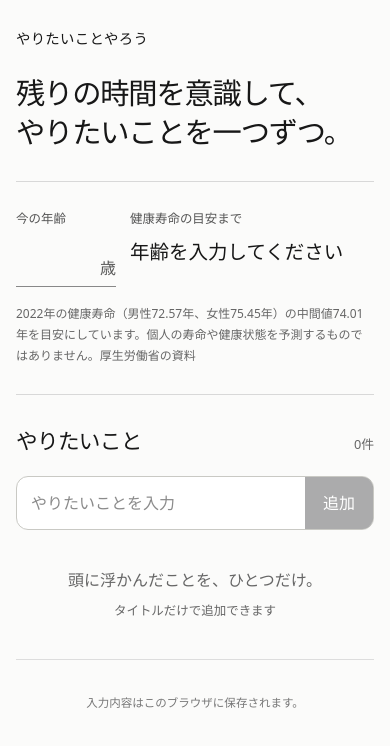
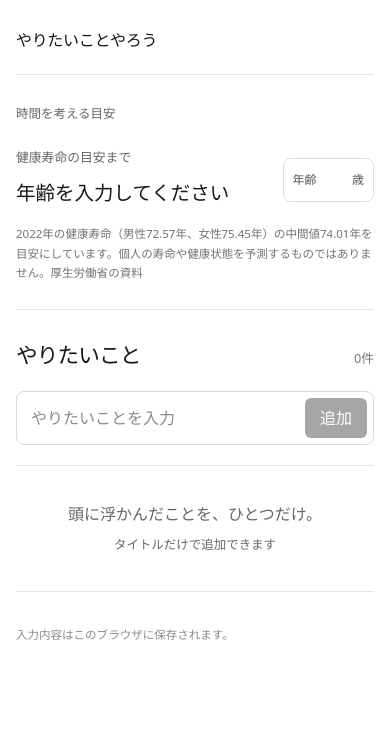
Before and after one commit to shota-hope/yaritaikoto-yaro, a React (Vite) app: page / in a window 390 px wide. Shown: the top 746 px of the page. Built offline with nearby package versions, Linux system fonts and the light colour scheme.

Commit message:
Refine home UI with Vercel-inspired layout

```diff
--- a/src/App.tsx
+++ b/src/App.tsx
@@ -131,26 +131,28 @@ const App = () => {
 
   return <main className="app-shell">
     <header className="hero">
-      <p className="wordmark">やりたいことやろう</p>
-      <h1>残りの時間を意識して、<br />やりたいことを一つずつ。</h1>
+      <h1 className="wordmark">やりたいことやろう</h1>
     </header>
 
     {notice && <button className="notice" type="button" onClick={() => setNotice("")}>{notice}<span aria-hidden="true">×</span></button>}
 
     <section className="time-section" aria-labelledby="time-heading">
-      <div className="age-field">
-        <label htmlFor="age">今の年齢</label>
-        <div className={ageError ? "age-input invalid" : "age-input"}>
-          <input ref={ageInput} id="age" name="age" type="number" inputMode="numeric" min="0" max="120" value={age} onChange={(event) => { setAge(event.target.value); setAgeError(""); }} onBlur={saveAge} onKeyDown={(event) => { if (event.key === "Enter") { event.preventDefault(); event.currentTarget.blur(); } }} aria-describedby={ageError ? "age-error" : undefined} aria-invalid={Boolean(ageError)} />
-          <span>歳</span>
+      <p className="time-heading" id="time-heading">時間を考える目安</p>
+      <div className="time-main">
+        <div className="remaining-time">
+          <p className="section-label">健康寿命の目安まで</p>
+          {!remaining ? <p className="time-prompt">年齢を入力してください</p>
+            : remaining.totalDays > 0 ? <p className="time-number"><span>約</span><strong>{remaining.years}</strong><span>年</span><strong>{remaining.days}</strong><span>日</span></p>
+            : <p className="time-prompt">これから、何をしたい？</p>}
         </div>
-        {ageError && <p className="field-error" id="age-error" role="alert">{ageError}</p>}
-      </div>
-      <div className="remaining-time">
-        <p className="section-label" id="time-heading">健康寿命の目安まで</p>
-        {!remaining ? <p className="time-prompt">年齢を入力してください</p>
-          : remaining.totalDays > 0 ? <p className="time-number"><span>約</span><strong>{remaining.years}</strong><span>年</span><strong>{remaining.days}</strong><span>日</span></p>
-          : <p className="time-prompt">これから、何をしたい？</p>}
+        <div className="age-field">
+          <div className={ageError ? "age-input invalid" : "age-input"}>
+            <label htmlFor="age">年齢</label>
+            <input ref={ageInput} id="age" name="age" type="number" inputMode="numeric" min="0" max="120" value={age} onChange={(event) => { setAge(event.target.value); setAgeError(""); }} onBlur={saveAge} onKeyDown={(event) => { if (event.key === "Enter") { event.preventDefault(); event.currentTarget.blur(); } }} aria-describedby={ageError ? "age-error" : undefined} aria-invalid={Boolean(ageError)} />
+            <span className="age-unit">歳</span>
+          </div>
+          {ageError && <p className="field-error" id="age-error" role="alert">{ageError}</p>}
+        </div>
       </div>
       <p className="caution">2022年の健康寿命（男性72.57年、女性75.45年）の中間値74.01年を目安にしています。個人の寿命や健康状態を予測するものではありません。<a href="https://www.mhlw.go.jp/content/10904750/001363070.pdf" target="_blank" rel="noreferrer">厚生労働省の資料</a></p>
     </section>
@@ -176,9 +178,8 @@ const App = () => {
           : <article className={wish.status === "done" ? "wish-card completed" : "wish-card"} key={wish.id}>
               <div className="wish-card-header">
                 <button className="completion-toggle" type="button" onClick={() => toggleWishCompletion(wish)} aria-label={wish.status === "done" ? `「${wish.title}」の達成を取り消す` : `「${wish.title}」を達成にする`} aria-pressed={wish.status === "done"}><span aria-hidden="true">{wish.status === "done" ? "✓" : ""}</span></button>
-                <strong className="wish-title">{wish.title}</strong>
+                <div className="wish-copy"><strong className="wish-title">{wish.title}</strong>{wish.status === "done" && <span className="done-date">達成 {wish.doneOn?.replaceAll("-", ".")}</span>}</div>
                 <div className="wish-meta">
-                  {wish.status === "done" && <span>{wish.doneOn?.replaceAll("-", ".")}</span>}
                   <button type="button" onClick={() => { setCompletingStepId(null); setEditingId(wish.id); }} aria-label={`「${wish.title}」を編集`}>•••</button>
                 </div>
               </div>
--- a/src/styles.css
+++ b/src/styles.css
@@ -1,103 +1,95 @@
 @import "tailwindcss";
 
-:root {
-  font-family: "Hiragino Sans", "Yu Gothic", system-ui, sans-serif;
-  color: #171717;
-  background: #f7f7f5;
-  font-synthesis: none;
-  text-rendering: optimizeLegibility;
-}
-
+:root { font-family: "Hiragino Sans", "Yu Gothic", system-ui, sans-serif; color: #171717; background: #fff; font-synthesis: none; text-rendering: optimizeLegibility; }
 * { box-sizing: border-box; }
-body { margin: 0; min-width: 320px; min-height: 100vh; background: #f7f7f5; }
+body { margin: 0; min-width: 320px; min-height: 100vh; background: #fff; }
 button, input { font: inherit; }
 button { cursor: pointer; }
-button:focus-visible, input:focus-visible, a:focus-visible { outline: 3px solid #707070; outline-offset: 3px; }
+button:focus-visible, input:focus-visible, a:focus-visible { outline: 2px solid #171717; outline-offset: 3px; }
 button:disabled { cursor: default; opacity: .38; }
 .sr-only { position: absolute; width: 1px; height: 1px; padding: 0; margin: -1px; overflow: hidden; clip: rect(0, 0, 0, 0); white-space: nowrap; border: 0; }
 
-.app-shell { width: min(100%, 680px); min-height: 100vh; margin: 0 auto; padding: max(28px, env(safe-area-inset-top)) 20px calc(36px + env(safe-area-inset-bottom)); background: #fbfbfa; }
-.hero { padding-bottom: 28px; border-bottom: 1px solid #d8d8d8; }
-.wordmark { margin: 0 0 24px; font-size: .9rem; font-weight: 800; letter-spacing: .02em; }
-.hero h1 { margin: 0; max-width: 560px; font-size: clamp(1.65rem, 7.5vw, 2.75rem); line-height: 1.35; letter-spacing: -.04em; }
-.notice { display: flex; align-items: center; justify-content: space-between; width: 100%; min-height: 46px; margin: 16px 0 0; padding: 8px 12px; border: 1px solid #d6d6d1; border-radius: 10px; background: #fff; color: #171717; text-align: left; }
+.app-shell { width: min(100%, 680px); min-height: 100vh; margin: 0 auto; padding: max(28px, env(safe-area-inset-top)) 20px calc(36px + env(safe-area-inset-bottom)); }
+.hero { padding-bottom: 22px; border-bottom: 1px solid #e5e5e5; }
+.wordmark { margin: 0; font-size: 1rem; font-weight: 700; letter-spacing: -.02em; }
+.notice { display: flex; align-items: center; justify-content: space-between; width: 100%; min-height: 46px; margin: 16px 0 0; padding: 8px 12px; border: 1px solid #dedede; border-radius: 8px; background: #fff; color: #171717; text-align: left; }
 
-.time-section { display: grid; grid-template-columns: minmax(104px, .65fr) minmax(0, 1.35fr); gap: 20px; padding: 28px 0; border-bottom: 1px solid #d8d8d8; }
-.age-field label, .section-label { display: block; margin: 0 0 10px; color: #555; font-size: .78rem; font-weight: 700; }
-.age-input { display: flex; align-items: baseline; gap: 6px; width: 100%; max-width: 150px; border-bottom: 1px solid #888; }
-.age-input:focus-within { border-color: #111; border-width: 2px; }
+.time-section { padding: 30px 0 26px; border-bottom: 1px solid #e5e5e5; }
+.time-heading { margin: 0 0 24px; color: #666; font-size: .78rem; font-weight: 700; }
+.time-main { display: grid; grid-template-columns: minmax(0, 1fr) auto; gap: 10px; align-items: end; }
+.remaining-time { min-width: 0; }
+.section-label { margin: 0 0 12px; color: #666; font-size: .8rem; }
+.time-number { display: flex; flex-wrap: wrap; align-items: baseline; gap: 4px; margin: 0; line-height: 1.15; }
+.time-number strong { font-size: clamp(2.5rem, 12vw, 3.35rem); font-weight: 600; letter-spacing: -.075em; font-variant-numeric: tabular-nums; }
+.time-number span { color: #444; font-size: .95rem; }
+.time-number span:first-child { color: #777; font-size: .78rem; }
+.time-prompt { margin: 0; font-size: clamp(1.15rem, 5vw, 1.5rem); font-weight: 700; line-height: 1.4; }
+.age-field { padding-bottom: 4px; }
+.age-input { display: flex; align-items: center; gap: 4px; height: 44px; padding: 0 9px; border: 1px solid #dedede; border-radius: 8px; background: #fff; white-space: nowrap; }
+.age-input:focus-within { border-color: #171717; }
 .age-input.invalid { border-color: #a1261c; }
-.age-input input { min-width: 0; width: 100%; height: 48px; padding: 0; border: 0; outline: 0; background: transparent; color: #171717; font-size: 1.8rem; font-weight: 700; }
-.age-input span { color: #555; }
-.remaining-time { min-width: 0; }
-.time-number { display: flex; flex-wrap: wrap; align-items: baseline; gap: 4px; margin: 0; }
-.time-number strong { font-family: Georgia, "Times New Roman", serif; font-size: clamp(2.65rem, 12vw, 4rem); font-weight: 400; line-height: 1; }
-.time-number span { color: #444; font-size: .9rem; }
-.time-prompt { margin: 8px 0 0; font-size: clamp(1.15rem, 5vw, 1.55rem); font-weight: 700; line-height: 1.4; }
-.caution { grid-column: 1 / -1; margin: 2px 0 0; color: #666; font-size: .75rem; line-height: 1.75; }
+.age-input label, .age-unit { color: #555; font-size: .75rem; }
+.age-input input { width: 3ch; min-width: 0; height: 40px; padding: 0; border: 0; outline: 0; background: transparent; color: #171717; font-size: 1rem; font-weight: 600; text-align: right; appearance: textfield; }
+.age-input input::-webkit-outer-spin-button, .age-input input::-webkit-inner-spin-button { margin: 0; appearance: none; }
+.age-field .field-error { max-width: 120px; }
+.caution { margin: 18px 0 0; color: #737373; font-size: .72rem; line-height: 1.7; }
 .caution a { color: inherit; text-underline-offset: 3px; }
 .field-error { margin: 8px 0 0; color: #a1261c; font-size: .78rem; line-height: 1.5; overflow-wrap: anywhere; }
 
-.list-section { padding: 30px 0 0; }
-.section-heading { display: flex; align-items: baseline; justify-content: space-between; gap: 12px; margin-bottom: 18px; }
-.section-heading h2 { margin: 0; font-size: 1.35rem; letter-spacing: -.03em; }
-.section-heading span { color: #666; font-size: .8rem; }
-.quick-add { display: grid; grid-template-columns: minmax(0, 1fr) auto; overflow: hidden; border: 1px solid #c9c9c4; border-radius: 12px; background: #fff; }
-.quick-add:focus-within { box-shadow: 0 0 0 2px #111; }
-.quick-add input { min-width: 0; min-height: 52px; padding: 0 14px; border: 0; outline: 0; color: #171717; }
-.quick-add button { min-width: 68px; min-height: 52px; border: 0; background: #242426; color: #fff; font-weight: 700; }
-.empty-state { padding: 38px 12px; border-bottom: 1px solid #ddd; color: #666; text-align: center; }
+.list-section { padding: 29px 0 0; }
+.section-heading { display: flex; align-items: baseline; justify-content: space-between; gap: 12px; margin-bottom: 20px; }
+.section-heading h2 { margin: 0; font-size: 1.35rem; letter-spacing: -.04em; }
+.section-heading span { color: #777; font-size: .8rem; }
+.quick-add { display: grid; grid-template-columns: minmax(0, 1fr) auto; min-height: 54px; border: 1px solid #d8d8d8; border-radius: 8px; background: #fff; }
+.quick-add:focus-within { border-color: #171717; }
+.quick-add input { min-width: 0; min-height: 52px; padding: 0 14px; border: 0; outline: 0; background: transparent; color: #171717; }
+.quick-add button { min-width: 62px; min-height: 40px; margin: 6px; padding: 0 12px; border: 0; border-radius: 6px; background: #171717; color: #fff; font-weight: 700; }
+.empty-state { padding: 36px 0; border-top: 1px solid #e5e5e5; border-bottom: 1px solid #e5e5e5; margin-top: 20px; color: #666; text-align: center; }
 .empty-state p { margin: 0 0 5px; }
 .empty-state span { font-size: .78rem; }
-.wish-list { display: grid; gap: 12px; margin-top: 20px; }
-.wish-card, .wish-editor, .step-editor { padding: 16px; border: 1px solid #e2e2dd; border-radius: 16px; background: #fff; box-shadow: 0 8px 24px rgb(0 0 0 / 3%); }
-.wish-card-header { display: grid; grid-template-columns: 44px minmax(0, 1fr) auto; gap: 8px; align-items: center; }
+.wish-list { margin-top: 20px; border-top: 1px solid #e5e5e5; }
+.wish-card, .wish-editor, .step-editor { padding: 20px 0 22px; border-bottom: 1px solid #e5e5e5; background: #fff; }
+.wish-card-header { display: grid; grid-template-columns: 44px minmax(0, 1fr) 44px; align-items: start; }
 .completion-toggle { display: grid; place-items: center; width: 44px; height: 44px; padding: 0; border: 0; background: transparent; }
-.completion-toggle span { display: grid; place-items: center; width: 24px; height: 24px; border: 1.5px solid #858585; border-radius: 50%; color: #fff; font-size: .95rem; font-weight: 700; line-height: 1; }
+.completion-toggle span { display: grid; place-items: center; width: 24px; height: 24px; border: 1.5px solid #959595; border-radius: 50%; color: #fff; font-size: .95rem; font-weight: 700; line-height: 1; }
 .completion-toggle[aria-pressed="true"] span { border-color: #171717; background: #171717; }
-.wish-title { min-width: 0; overflow-wrap: anywhere; font-size: 1rem; line-height: 1.55; }
-.wish-card.completed .wish-title { color: #777; text-decoration: line-through; text-decoration-color: #999; }
-.wish-meta { display: flex; align-items: center; gap: 2px; }
-.wish-meta span { padding: 5px 9px; border-radius: 999px; background: #f1f1ee; color: #626262; font-size: .72rem; white-space: nowrap; }
-.wish-meta button { display: grid; place-items: center; width: 44px; height: 44px; padding: 0; border: 0; background: transparent; color: #555; font-size: .9rem; letter-spacing: .04em; }
-.next-step-panel { display: grid; grid-template-columns: minmax(0, 1fr) auto; gap: 12px; align-items: center; margin-top: 12px; padding: 13px 12px 13px 16px; border-radius: 12px; background: #f3f3f1; }
-.next-step-copy { display: grid; gap: 4px; min-width: 0; line-height: 1.5; overflow-wrap: anywhere; }
-.next-step-copy small { color: #747474; font-size: .7rem; font-weight: 700; letter-spacing: .03em; }
-.next-step-copy span { font-size: .9rem; font-weight: 700; }
-.complete-step-button { min-width: 64px; min-height: 44px; padding: 0 14px; border: 1px solid #7c7c7c; border-radius: 9px; background: #fff; color: #242426; font-weight: 700; }
-.add-step { width: 100%; min-height: 48px; margin-top: 12px; padding: 0 16px; border: 0; border-radius: 12px; background: #f3f3f1; color: #333; text-align: left; text-decoration: underline; text-underline-offset: 3px; }
+.wish-copy { display: grid; gap: 6px; min-width: 0; padding: 9px 0 0; }
+.wish-title { min-width: 0; overflow-wrap: anywhere; font-size: 1rem; line-height: 1.5; }
+.wish-card.completed .wish-title { color: #858585; text-decoration: line-through; text-decoration-color: #858585; }
+.done-date { color: #858585; font-size: .72rem; }
+.wish-meta button { display: grid; place-items: center; width: 44px; height: 44px; padding: 0; border: 0; background: transparent; color: #777; font-size: .9rem; letter-spacing: .04em; }
+.next-step-panel { display: grid; grid-template-columns: minmax(0, 1fr) auto; gap: 8px; align-items: center; margin: 10px 0 0 44px; padding: 12px; border-radius: 8px; background: #f7f7f7; }
+.next-step-copy { display: grid; gap: 6px; min-width: 0; line-height: 1.5; overflow-wrap: anywhere; }
+.next-step-copy small { color: #808080; font-size: .7rem; font-weight: 700; }
+.next-step-copy span { font-size: .85rem; }
+.complete-step-button { min-width: 54px; min-height: 44px; padding: 0 7px; border: 0; border-radius: 6px; background: transparent; color: #171717; font-weight: 700; }
+.add-step { display: block; width: calc(100% - 44px); min-height: 44px; margin: 4px 0 0 44px; padding: 0; border: 0; background: transparent; color: #666; text-align: left; text-decoration: underline; text-underline-offset: 3px; }
 
-.wish-editor { margin: 0; }
 .wish-editor > label { display: block; margin: 15px 0 7px; font-size: .82rem; font-weight: 700; }
 .wish-editor > label:first-child { margin-top: 0; }
 .wish-editor label span { color: #777; font-size: .72rem; font-weight: 400; }
-.wish-editor > input { width: 100%; min-height: 48px; padding: 0 11px; border: 1px solid #b8b8b3; border-radius: 9px; outline: 0; background: #fff; color: #171717; }
-.wish-editor > input:focus { border: 2px solid #111; }
+.wish-editor > input, .step-editor > input { width: 100%; min-height: 48px; padding: 0 11px; border: 1px solid #c8c8c8; border-radius: 8px; outline: 0; background: #fff; color: #171717; }
+.wish-editor > input:focus, .step-editor > input:focus { border-color: #171717; }
 .step-editor { display: grid; gap: 14px; }
 .step-editor-title { overflow-wrap: anywhere; font-size: 1.05rem; line-height: 1.5; }
 .completed-step { display: flex; align-items: center; gap: 10px; margin: 0; color: #3c3c3c; font-size: .85rem; line-height: 1.5; overflow-wrap: anywhere; }
-.completed-step > span:first-child { display: grid; flex: 0 0 auto; place-items: center; width: 28px; height: 28px; border-radius: 50%; background: #3a3a3c; color: #fff; font-weight: 700; }
+.completed-step > span:first-child { display: grid; flex: 0 0 auto; place-items: center; width: 28px; height: 28px; border-radius: 50%; background: #171717; color: #fff; font-weight: 700; }
 .step-editor label { margin: 2px 0 -7px; font-size: .78rem; font-weight: 700; }
-.step-editor > input { width: 100%; min-height: 50px; padding: 0 12px; border: 1px solid #b8b8b3; border-radius: 9px; outline: 0; background: #fff; color: #171717; }
-.step-editor > input:focus { border: 2px solid #111; }
 .form-actions { display: flex; justify-content: flex-end; align-items: center; gap: 8px; margin-top: 15px; }
 .form-actions.spread { justify-content: space-between; }
 .form-actions.spread > div { display: flex; gap: 4px; }
 .text-button, .small-primary { min-height: 44px; border: 0; padding: 0 12px; font-weight: 700; }
 .text-button { color: #444; background: transparent; }
 .text-button.danger { color: #8e231b; padding-left: 0; }
-.small-primary { border-radius: 9px; background: #242426; color: #fff; }
-.storage-note { margin: 34px 0 0; color: #777; font-size: .72rem; text-align: center; }
+.small-primary { border-radius: 7px; background: #171717; color: #fff; }
+.storage-note { margin: 34px 0 0; color: #8a8a8a; font-size: .72rem; }
 
 @media (max-width: 390px) {
   .app-shell { padding-inline: 16px; }
-  .time-section { grid-template-columns: 100px minmax(0, 1fr); gap: 14px; }
-  .time-number strong { font-size: 2.45rem; }
+  .time-number strong { font-size: clamp(2.35rem, 11vw, 2.9rem); }
 }
-
 @media (max-width: 340px) {
-  .time-section { grid-template-columns: 1fr; }
-  .caution { grid-column: 1; }
+  .time-main { align-items: start; }
+  .age-field { padding-top: 23px; }
 }
-
 @media (prefers-reduced-motion: reduce) { *, *::before, *::after { scroll-behavior: auto !important; transition: none !important; } }
```
Also changed, not shown: 1 other file (tests, documents, lock files or other folders).
